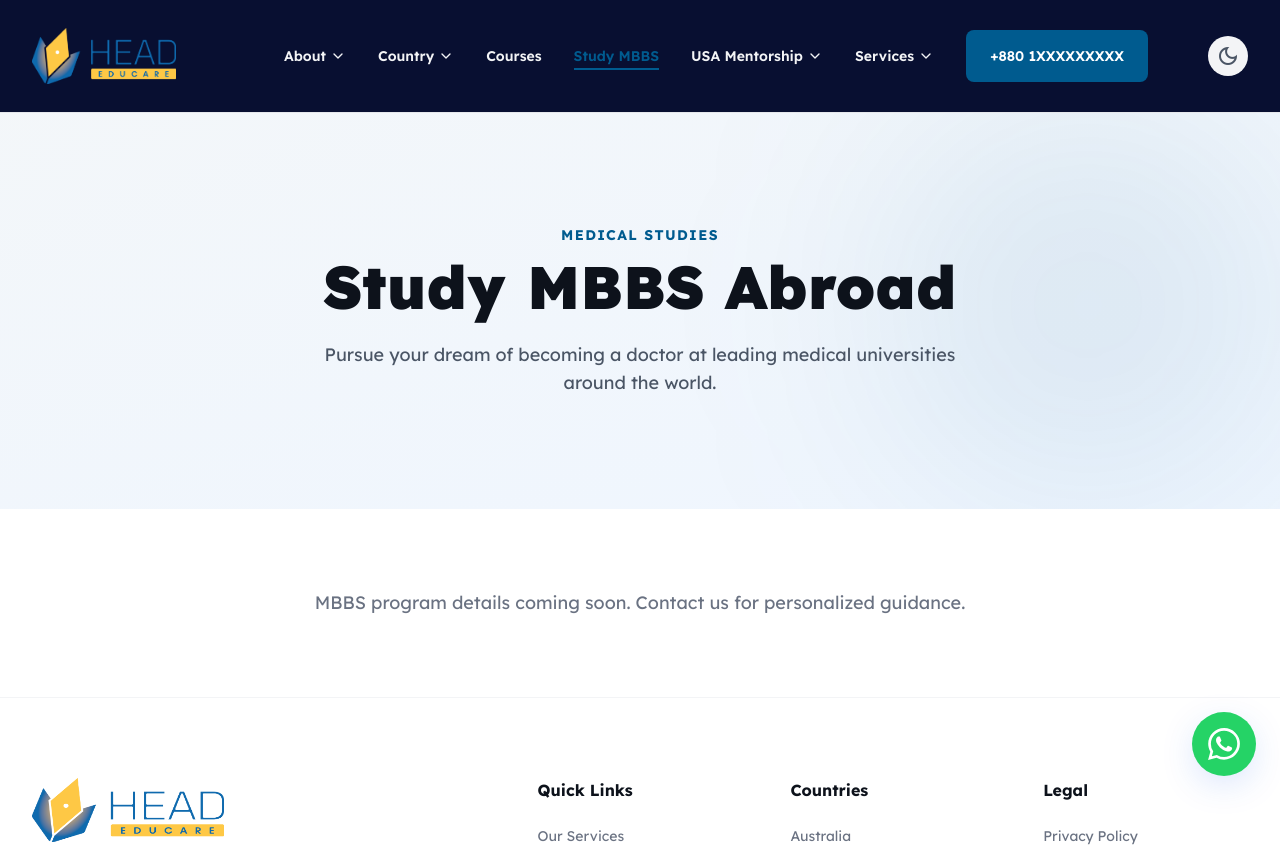
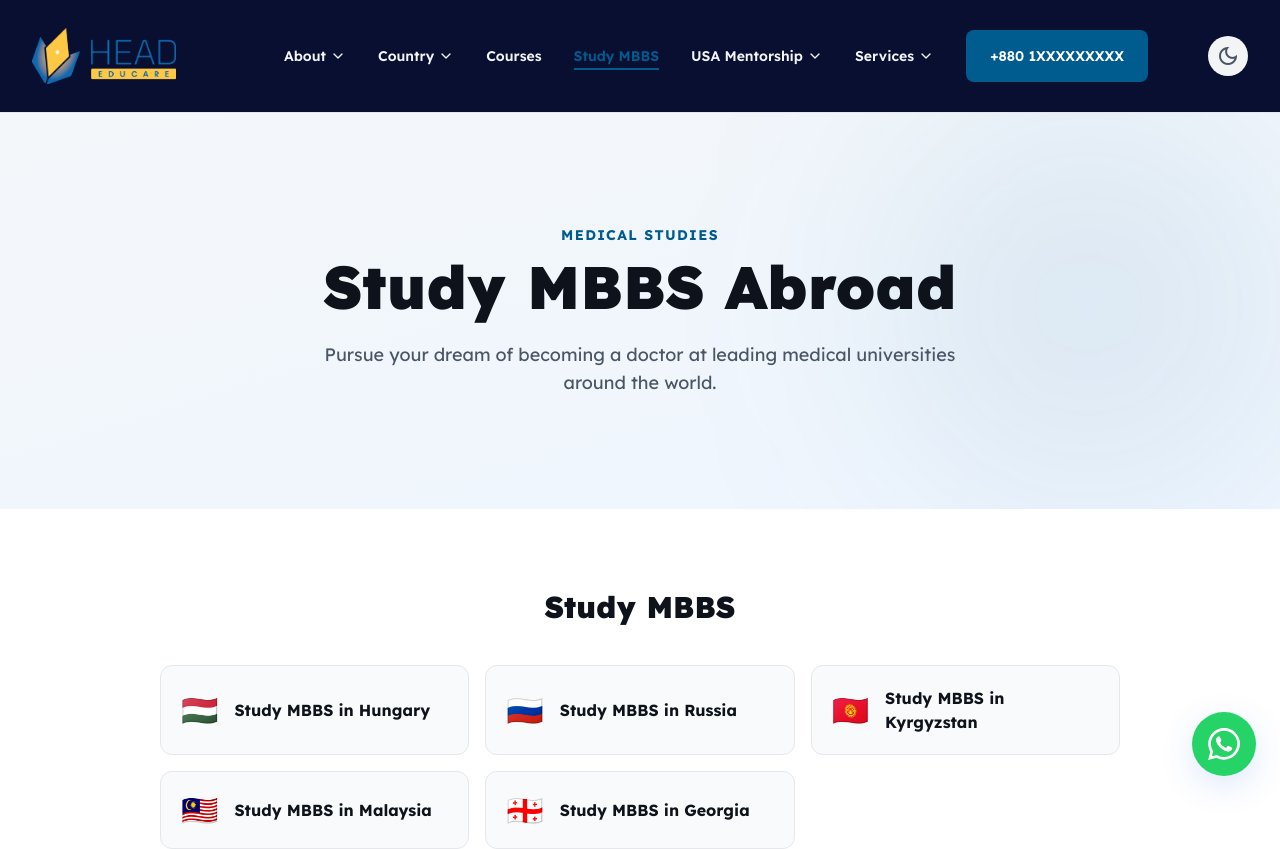
Before and after one commit to sakib155/headeducare, a React (Vite) app: page /study-mbbs in a window 1280 px wide. Shown: the top 849 px of the page. Built offline with nearby package versions, Linux system fonts and the light colour scheme.

Commit message:
new changes according to shouvo bhai

```diff
--- a/src/pages/Home.jsx
+++ b/src/pages/Home.jsx
@@ -407,9 +407,16 @@ export default function Home() {
           <div className="grid lg:grid-cols-2 gap-12 items-center">
             {/* Left */}
             <div className="max-w-2xl opacity-0 animate-fadeInUp">
-              <h2 className="text-4xl sm:text-5xl lg:text-7xl font-black leading-[1.1] mb-8 tracking-tight text-gray-900 dark:text-white greyhome max-w-xl text-balance">
-  Connecting you to <span className="text-primary expgbl">lead tomorrow</span>
-</h2>
+              <div className="mb-8">
+  <h2 className="text-4xl sm:text-5xl lg:text-6xl font-black leading-[1.15] tracking-tight text-gray-900 dark:text-white max-w-xl">
+    Connecting you to
+  </h2>
+  <div className="mt-2 flex items-center gap-3">
+    <span className="text-4xl sm:text-5xl lg:text-6xl font-black tracking-tight text-primary">
+      lead tomorrow
+    </span>
+  </div>
+</div>
               <p className="text-lg text-gray-600 dark:text-gray-400 mb-10 leading-relaxed font-light animate-fadeInUp animate-delay-100">
                 Head Educare is one of Bangladesh's leading international education consultancies, helping students pursue higher education opportunities across the globe. For more than a decade, we have successfully guided students through university selection, scholarships, admissions, education financing, visa processing, and pre-departure preparation.
                 <br /><br />
--- a/src/pages/StudyMBBS.jsx
+++ b/src/pages/StudyMBBS.jsx
@@ -1,4 +1,12 @@
 export default function StudyMBBS() {
+  const countries = [
+    { name: "Hungary", slug: "hungary", flag: "🇭🇺" },
+    { name: "Russia", slug: "russia", flag: "🇷🇺" },
+    { name: "Kyrgyzstan", slug: "kyrgyzstan", flag: "🇰🇬" },
+    { name: "Malaysia", slug: "malaysia", flag: "🇲🇾" },
+    { name: "Georgia", slug: "georgia", flag: "🇬🇪" },
+  ];
+
   return (
     <div>
       <section className="relative py-20 lg:py-28 bg-gradient-to-br from-primary/5 to-blue-50 dark:from-background-dark dark:to-surface-dark overflow-hidden">
@@ -17,10 +25,25 @@ export default function StudyMBBS() {
       </section>
 
       <section className="py-20 bg-white dark:bg-background-dark">
-        <div className="max-w-7xl mx-auto px-4 sm:px-6 lg:px-8 text-center">
-          <p className="text-gray-500 dark:text-gray-400 text-lg">
-            MBBS program details coming soon. Contact us for personalized guidance.
-          </p>
+        <div className="max-w-5xl mx-auto px-4 sm:px-6 lg:px-8">
+          <h3 className="text-2xl sm:text-3xl font-black text-[#0d121b] dark:text-white mb-10 text-center">
+            Study MBBS
+          </h3>
+          <div className="grid grid-cols-1 sm:grid-cols-2 lg:grid-cols-3 gap-4">
+            {countries.map((c) => (
+              <div
+                key={c.slug}
+                className="group flex items-center gap-4 p-5 rounded-xl border border-gray-200 dark:border-gray-700 bg-gray-50 dark:bg-gray-800/50 hover:bg-primary/5 hover:border-primary/30 dark:hover:border-primary/40 transition-all cursor-pointer"
+              >
+                <span className="text-3xl flex-shrink-0">{c.flag}</span>
+                <div>
+                  <p className="font-bold text-[#0d121b] dark:text-white text-base">
+                    Study MBBS in {c.name}
+                  </p>
+                </div>
+              </div>
+            ))}
+          </div>
         </div>
       </section>
     </div>
```
